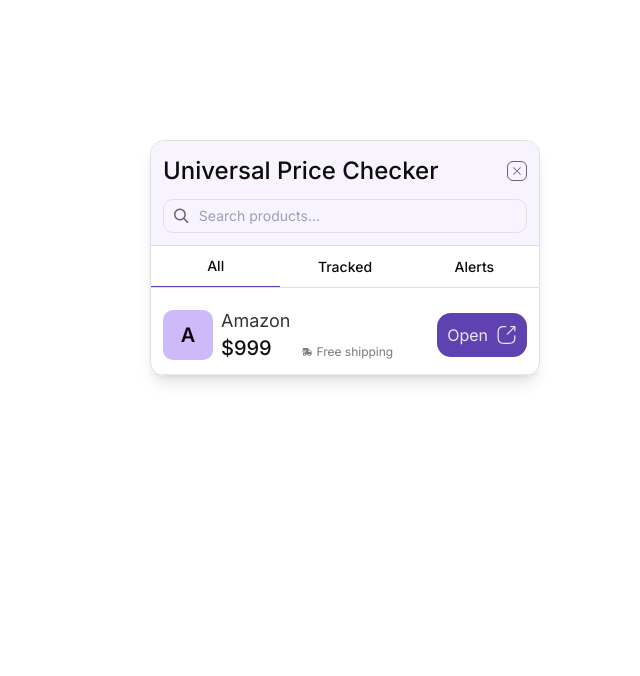
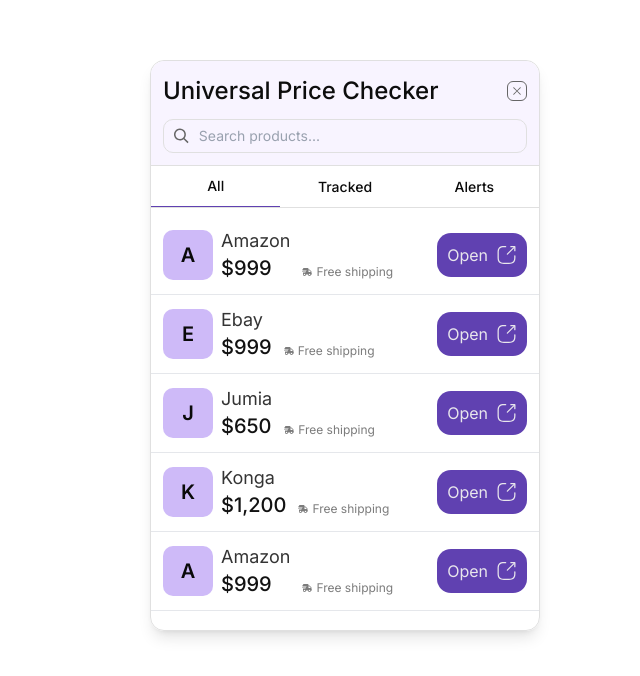
Before and after one commit to am-miracle/price-checker-extension, a React (Vite) app in the folder front-end/: page / in a window 1280 px wide. Shown: the top 676 px of the page, without its empty margins (640-1280 px from the left). Built offline with nearby package versions, Linux system fonts and the light colour scheme.

Commit message:
feat: mock data consumption

```diff
--- a/front-end/src/components/floating-card.tsx
+++ b/front-end/src/components/floating-card.tsx
@@ -9,7 +9,7 @@
   return (
     <>
       {isOpen && (
-        <div className="absolute lg:right-20 top-30 border border-[#E0E0E0] rounded-xl shadow-lg w-full lg:w-[390px]">
+        <div className="absolute lg:right-20 top-10 border border-[#E0E0E0] rounded-xl shadow-lg w-full lg:w-[390px]">
           <div className="bg-[#F8F4FF] flex flex-col gap-y-2.5 p-3 rounded-t-xl">
             <div className="flex items-center justify-between">
               <p className="text-[#0D0D0D] font-medium text-2xl leading-9">
--- a/front-end/src/components/items/alert-item.tsx
+++ b/front-end/src/components/items/alert-item.tsx
@@ -1,24 +1,43 @@
+import { alertsMockData } from "@/data/data";
 import LinkIcon from "../icons/link";
 import CloseIcon from "../icons/x";
+import { ScrollArea } from "../ui/scroll-area";
+import type { Item } from "@/type/item";
+
+interface AlertItemProps {
+  item: Item
+}
 
 const AlertItem = () => {
+  return (
+    <ScrollArea className="h-[50vh] mb-3.5">
+      <div className="flex flex-col">
+        {alertsMockData.map((item) => (
+          <Item key={item.id} item={item}/>
+        ))}
+      </div>
+    </ScrollArea>
+  );
+};
+
+const Item = ({item}:AlertItemProps) => {
   return (
     <div className="flex justify-between border-b border-gray-200 p-3">
       <div className="flex items-start gap-x-2 w-full">
         <div className="flex items-center gap-x-2">
           <div className="h-2 w-2 rounded-full bg-[#6041B1]" />
           <div className="h-17.5 w-17.5 flex items-center justify-center shrink-0 bg-[#CEBAF8] rounded-lg text-xl font-semibold">
-            A
+            {item.platform.charAt(0)}
           </div>
         </div>
         <div className="flex flex-col gap-y-2 w-full">
           <div className="flex justify-between">
             <div className="flex flex-col">
               <p className="text-black font-normal text-base leading-6">
-                Apple Airpods Pro
+                {item.productName}
               </p>
               <p className="text-xs font-normal text-[#6041B1] leading-5">
-                Ebay
+                {item.platform}
               </p>
             </div>
             <button className="border border-[#666666] h-4 w-4 flex items-center justify-center rounded-sm">
@@ -27,16 +46,20 @@
           </div>
           <div className="flex items-center gap-x-2">
             <span className="line-through text-[#888888] text-xs font-normal">
-              $249.99
+              {item.oldPrice ? `$${item.oldPrice.toLocaleString()}` : "$299.99"}
             </span>
-            <p className="text-black font-medium text-xl leading-6">$249.99</p>
+            <p className="text-black font-medium text-xl leading-6">{item.price}</p>
           </div>
-          <a href="" target="_blank" className="bg-[#6041B1] w-full rounded-xl p-2.5 text-[#E8E6EC] font-normal text-base leading-6 flex items-center justify-center gap-x-2">
+          <a
+            href={item.link}
+            target="_blank"
+            className="bg-[#6041B1] w-full rounded-xl p-2.5 text-[#E8E6EC] font-normal text-base leading-6 flex items-center justify-center gap-x-2"
+          >
             <span>View Deal</span>
             <LinkIcon />
           </a>
           <p className="text-[#818181] text-xs font-normal leading-5">
-            2 days ago
+            {item.timeAgo}
           </p>
         </div>
       </div>
--- a/front-end/src/components/items/all-item.tsx
+++ b/front-end/src/components/items/all-item.tsx
@@ -1,19 +1,38 @@
+import { mockPriceData } from "@/data/data";
 import LinkIcon from "../icons/link";
 import MotorcycleIcon from "../icons/motorcycle";
+import { ScrollArea } from "../ui/scroll-area";
+import type { Item } from "@/type/item";
+
+interface AllItemProps {
+  item: Item;
+}
 
 const AllItem = () => {
+  return (
+    <ScrollArea className="h-[50vh] mb-3.5">
+      <div className="flex flex-col">
+        {mockPriceData.map((item) => (
+          <Item key={item.id} item={item}/>
+        ))}
+      </div>
+    </ScrollArea>
+  );
+};
+
+const Item = ({item}:AllItemProps) => {
   return (
     <div className="flex items-center justify-between border-b border-gray-200 p-3">
       <div className="flex items-center gap-x-2">
         <div className="h-12.5 w-12.5 flex shrink-0 items-center justify-center bg-[#CEBAF8] rounded-lg text-xl font-semibold">
-          A
+          {item.platform.charAt(0)}
         </div>
         <div className="flex items-end gap-x-3">
           <div className="flex flex-col">
             <p className="text-lg font-normal leading-6.5 text-[#343434]">
-              Amazon
+              {item.platform}
             </p>
-            <p className="text-[#121212] font-medium text-xl leading-7">$999</p>
+            <p className="text-[#121212] font-medium text-xl leading-7">${item.price.toLocaleString()}</p>
           </div>
           <div className="flex items-center gap-x-1">
             <MotorcycleIcon />
@@ -24,7 +43,7 @@
         </div>
       </div>
       <a
-        href=""
+        href={item.link}
         target="_blank"
         className="bg-[#6041B1] p-2.5 rounded-xl flex items-center gap-x-2"
       >
--- a/front-end/src/components/items/tracked-item.tsx
+++ b/front-end/src/components/items/tracked-item.tsx
@@ -1,19 +1,38 @@
+import { mockPriceData } from "@/data/data";
 import DeleteIcon from "../icons/delete";
+import { ScrollArea } from "../ui/scroll-area";
+import type { Item } from "@/type/item";
+
+interface TrackedItemProps {
+  item: Item;
+}
 
 const TrackedItem = () => {
   return (
+    <ScrollArea className="h-[50vh] mb-3.5">
+      <div className="flex flex-col">
+        {mockPriceData.map((item) => (
+          <Item key={item.id} item={item}/>
+        ))}
+      </div>
+    </ScrollArea>
+  );
+};
+
+const Item = ({item}:TrackedItemProps) => {
+  return (
     <div className="flex gap-x-2.5 border-b border-gray-200 p-3">
       <div className="h-17.5 w-17.5 flex items-center justify-center shrink-0 bg-[#CEBAF8] rounded-lg text-xl font-semibold">
-        A
+        {item.platform.charAt(0)}
       </div>
       <div className="flex flex-col gap-y-2">
         <p className="text-black font-normal text-base leading-6">
-          Samsung Galaxy S23 Ultra 256GB Titanium Grey
+          {item.productName}
         </p>
         <span className="text-xs font-normal text-[#6041B1] leading-5">
-          Amazon
+          {item.platform}
         </span>
-        <p className="text-black font-medium text-xl leading-6.5">$1,998.56</p>
+        <p className="text-black font-medium text-xl leading-6.5">${item.price.toLocaleString()}</p>
         <div className="flex items-center gap-x-2.5 w-full">
           <button className="bg-[#6041B1] w-full rounded-xl p-2.5 text-[#E8E6EC] font-normal text-base leading-6">
             Buy Now
@@ -22,7 +41,9 @@
             <DeleteIcon />
           </button>
         </div>
-        <p className="text-[#818181] text-xs font-normal leading-5">Tracked since Jan 15, 2025</p>
+        <p className="text-[#818181] text-xs font-normal leading-5">
+          Tracked since Jan 15, 2025
+        </p>
       </div>
     </div>
   );
--- /dev/null
+++ b/front-end/src/data/data.ts
@@ -0,0 +1,104 @@
+import type { Item } from "@/type/item";
+
+export const mockPriceData: Item[] = [
+  {
+    id: 1,
+    platform: "Amazon",
+    productName: "Samsung Galaxy S23 Ultra 256GB Titanium Grey",
+    price: 999,
+    shipping: "Free shipping",
+    status: "Open",
+    actionLabel: "Open",
+    color: "#E3D5FF",
+    link: "https://amazon.com",
+  },
+  {
+    id: 2,
+    platform: "Ebay",
+    productName: "Samsung Galaxy S23 Ultra 256GB Titanium Grey",
+    price: 999,
+    shipping: "Shipping: $10",
+    status: "Open",
+    actionLabel: "Open",
+    color: "#E0D7FF",
+    link: "https://ebay.com",
+  },
+  {
+    id: 3,
+    platform: "Jumia",
+    productName: "Samsung Galaxy S23 Ultra 256GB Titanium Grey",
+    price: 650,
+    shipping: "Shipping: $25",
+    status: "Opening",
+    actionLabel: "Opening...",
+    color: "#E3FFE2",
+    link: "https://jumia.com",
+  },
+  {
+    id: 4,
+    platform: "Konga",
+    productName: "Samsung Galaxy S23 Ultra 256GB Titanium Grey",
+    price: 1200,
+    delivery: "Free delivery",
+    status: "Open",
+    actionLabel: "Open",
+    color: "#FFE2E2",
+    link: "https://konga.com",
+  },
+  {
+    id: 5,
+    platform: "Amazon",
+    productName: "Samsung Galaxy S23 Ultra 256GB Titanium Grey",
+    price: 999,
+    shipping: "Free shipping",
+    status: "Tracked",
+    trackedSince: "Jan 15, 2025",
+    actionLabel: "Buy Now",
+    color: "#E3D5FF",
+    link: "https://amazon.com",
+  },
+];
+
+
+export const alertsMockData: Item[] = [
+  {
+    id: 1,
+    productName: "Apple Airpods Pro",
+    platform: "Ebay",
+    oldPrice: 233.0,
+    price: 98.33,
+    timeAgo: "2 days ago",
+    image: "/images/airpods.png",
+    link: "https://ebay.com/apple-airpods-pro",
+  },
+  {
+    id: 2,
+    productName: "Samsung Galaxy Buds 2",
+    platform: "Amazon",
+    oldPrice: 149.99,
+    price: 89.49,
+    timeAgo: "3 days ago",
+    image: "/images/galaxy-buds.png",
+    link: "https://amazon.com/samsung-galaxy-buds-2",
+  },
+  {
+    id: 3,
+    productName: "Sony WH-1000XM5",
+    platform: "BestBuy",
+    oldPrice: 399.99,
+    price: 299.99,
+    timeAgo: "1 day ago",
+    image: "/images/sony-headphones.png",
+    link: "https://bestbuy.com/sony-wh-1000xm5",
+  },
+  {
+    id: 4,
+    productName: "Beats Studio Pro",
+    platform: "Walmart",
+    oldPrice: 349.0,
+    price: 249.99,
+    timeAgo: "5 hours ago",
+    image: "/images/beats-studio.png",
+    link: "https://walmart.com/beats-studio-pro",
+  },
+];
--- /dev/null
+++ b/front-end/src/type/item.ts
@@ -0,0 +1,16 @@
+export type Item = {
+  id: number;
+  platform: string;
+  productName: string;
+  price: number;
+  oldPrice?: number;
+  image?: string;
+  timeAgo?: string;
+  shipping?: string;
+  delivery?: string;
+  trackedSince?: string;
+  status?: "Open" | "Opening" | "Tracked";
+  actionLabel?: string;
+  color?: string;
+  link?: string;
+};
```
Also changed, not shown: 2 other files (tests, documents, lock files or other folders).
